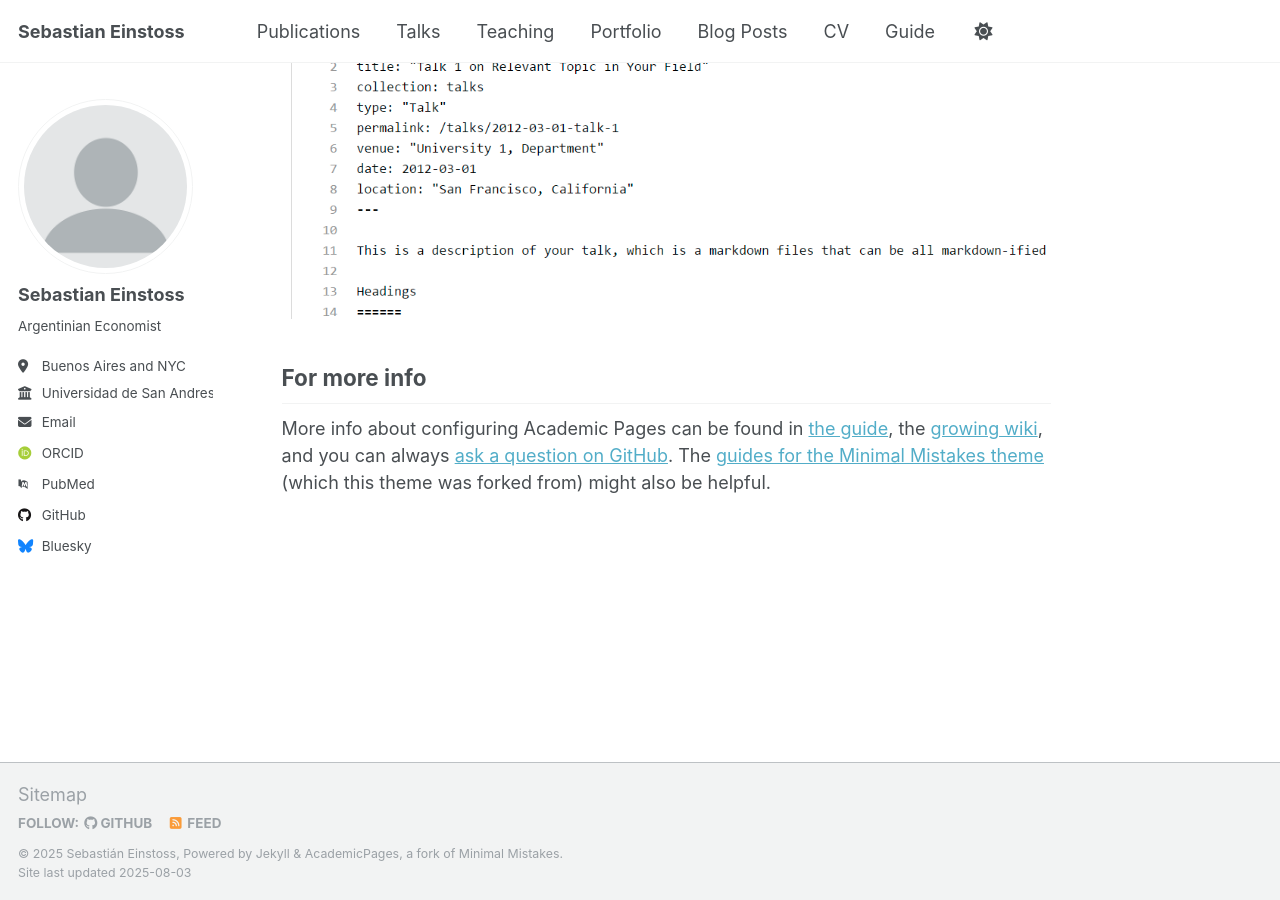
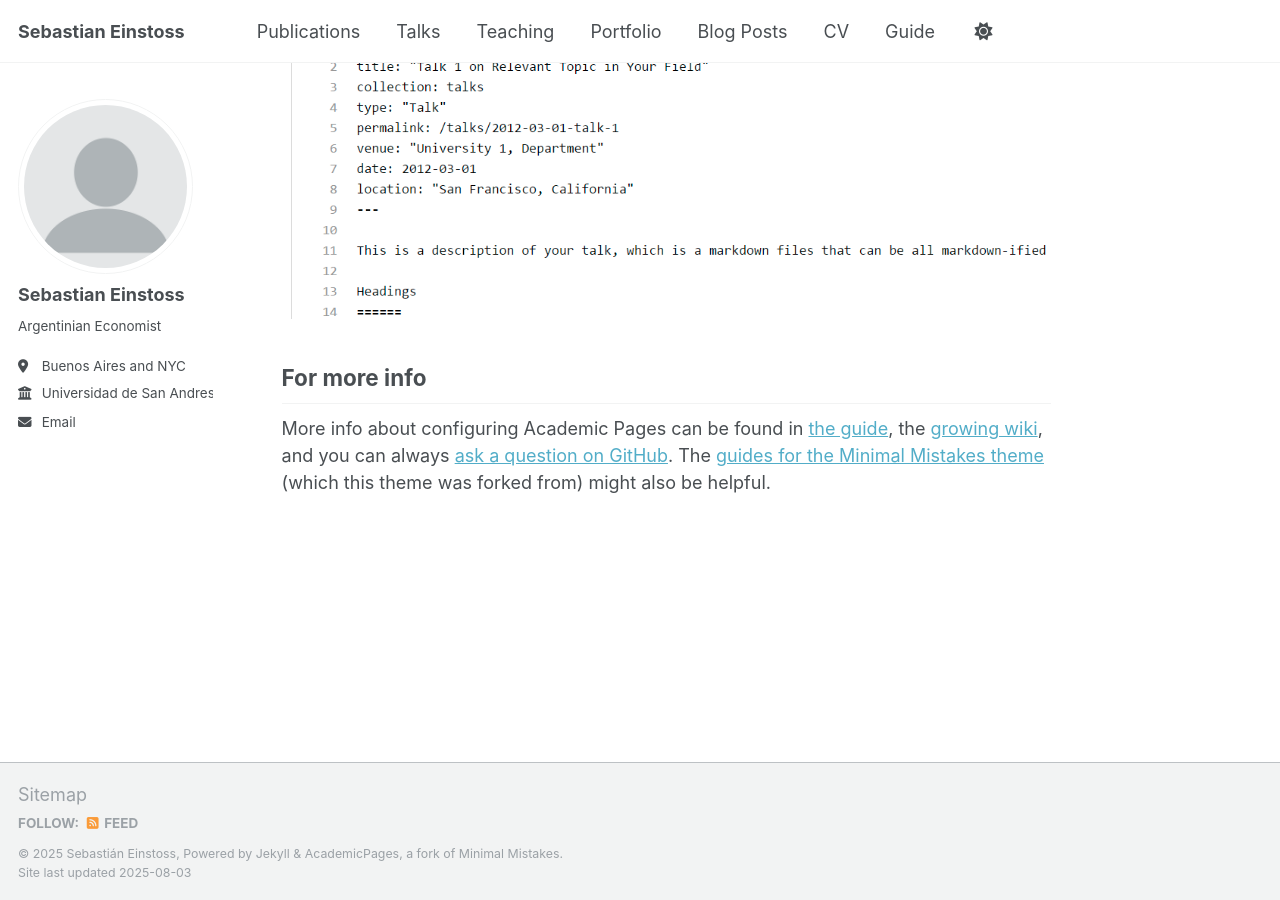
Before and after one commit to sebastianeinstoss/sebastianeinstoss.github.io, a Jekyll site: the page built from _pages/about.md, in a window 1280 px wide and 900 px high, scrolled down 2880 px. Built offline with Jekyll 4.4.1, drawn with Linux system fonts in a browser that asks for light colours; some web fonts are replaced; a script that is not in the unit is left out; some of the changed lines change nothing that is shown.

Commit message:
Update _config.yml

```diff
--- a/_config.yml
+++ b/_config.yml
@@ -37,9 +37,9 @@
   googlescholar    :
   inspire-hep      : # URL
   impactstory      : # URL
-  orcid            : "http://orcid.org/yourorcidurl"
+  orcid            :
   semantic         : # URL
-  pubmed           : "https://www.ncbi.nlm.nih.gov/pubmed/?term=john+snow"
+  pubmed           :
   researchgate     : # URL
   scopus           : # URL
 
@@ -47,13 +47,13 @@
   bitbucket        : # Username - Update with your username on the site
   codepen          : # Username
   dribbble         : # Username
-  github           : "academicpages"
+  github           :
   kaggle           : # Username
   stackoverflow    : # User number or user number and name (i.e., use "1" or "1/jeff-atwood")
 
   # Social media
   artstation       : # Username
-  bluesky          : "bsky.app" # Replace this with you Bluesky username
+  bluesky          :  # Replace this with you Bluesky username
   facebook         : # Username
   flickr           : # Username
   foursquare       : # Username
```
